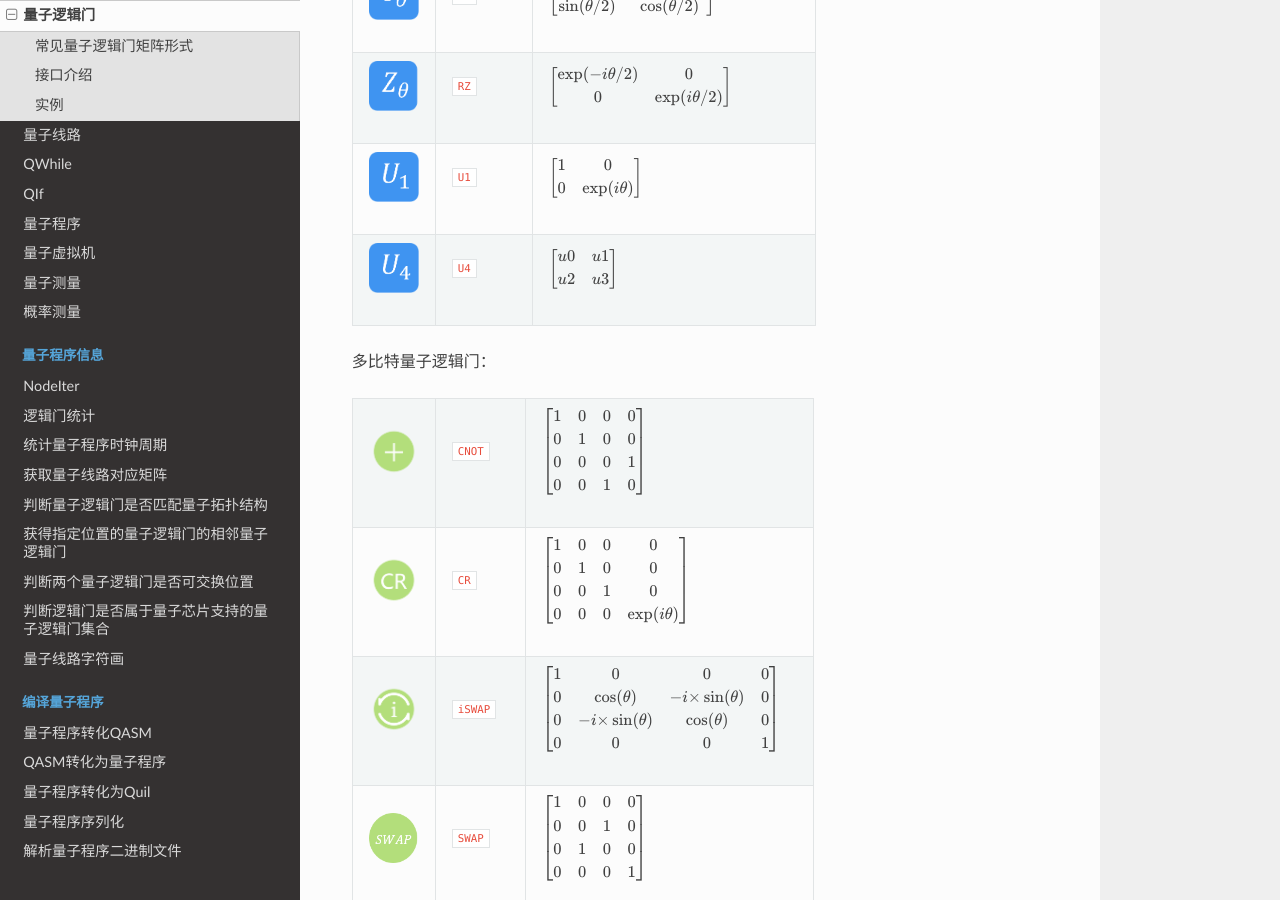
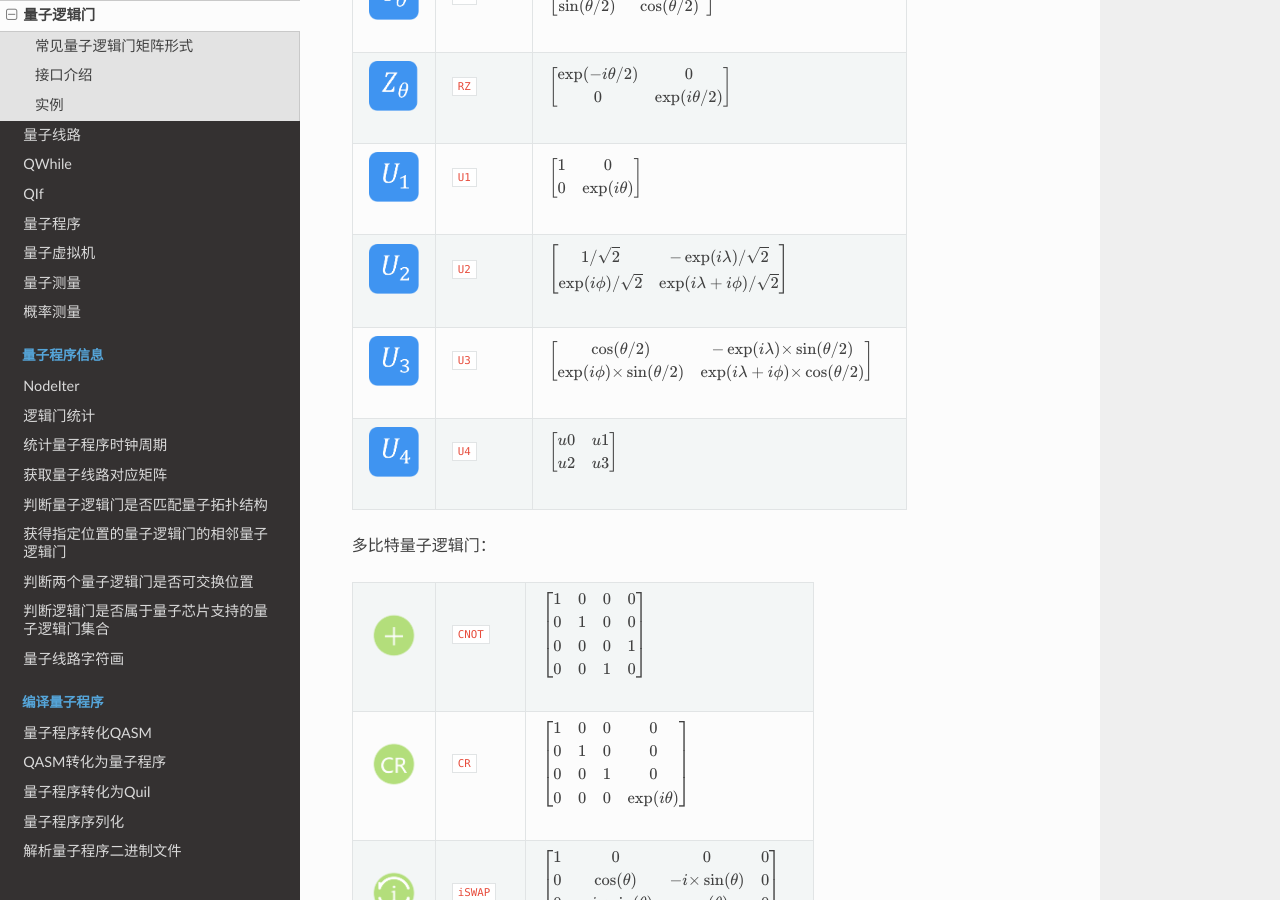
Before and after one commit to OriginQ/pyQPanda-Toturial, a Sphinx documentation site: the page built from source/QGate.rst, in a window 1280 px wide and 900 px high, scrolled down 1512 px. Built offline with Sphinx 7.4.7 and the Read the Docs theme 2.0.0, drawn with Linux system fonts in a browser that asks for light colours; pages that are not in the unit, such as notebooks, are missing from menus.

Commit message:
<fix> QGate 中添加U2、U3介绍

```diff
--- a/source/QGate.rst
+++ b/source/QGate.rst
@@ -66,6 +66,14 @@
    :width: 50px
    :height: 50px
 
+.. |U2| image:: images/QGate_U2.png
+   :width: 50px
+   :height: 50px
+
+.. |U3| image:: images/QGate_U3.png
+   :width: 50px
+   :height: 50px
+
 .. |U4| image:: images/QGate_U4.png
    :width: 50px
    :height: 50px
@@ -100,7 +108,7 @@
 
 单比特量子逻辑门：
 
-======================================================== ======================= =============================================================================
+======================================================== ======================= =========================================================================================================================================================================
 | |I|                                                     | ``I``                     | :math:`\begin{bmatrix} 1 & 0 \\ 0 & 1 \end{bmatrix}\quad`
 | |H|                                                     | ``Hadamard``              | :math:`\begin{bmatrix} 1/\sqrt {2} & 1/\sqrt {2} \\ 1/\sqrt {2} & -1/\sqrt {2} \end{bmatrix}\quad`
 | |T|                                                     | ``T``                     | :math:`\begin{bmatrix} 1 & 0 \\ 0 & \exp(i\pi / 4) \end{bmatrix}\quad`
@@ -115,8 +123,10 @@
 | |RY|                                                    | ``RY``                    | :math:`\begin{bmatrix} \cos(\theta/2) & -\sin(\theta/2) \\ \sin(\theta/2) & \cos(\theta/2) \end{bmatrix}\quad`
 | |RZ|                                                    | ``RZ``                    | :math:`\begin{bmatrix} \exp(-i\theta/2) & 0 \\ 0 & \exp(i\theta/2) \end{bmatrix}\quad`
 | |U1|                                                    | ``U1``                    | :math:`\begin{bmatrix} 1 & 0 \\ 0 & \exp(i\theta) \end{bmatrix}\quad`
+| |U2|                                                    | ``U2``                    | :math:`\begin{bmatrix} 1/\sqrt {2} & -\exp(i\lambda)/\sqrt {2} \\ \exp(i\phi)/\sqrt {2} & \exp(i\lambda+i\phi)/\sqrt {2} \end{bmatrix}\quad`
+| |U3|                                                    | ``U3``                    | :math:`\begin{bmatrix} \cos(\theta/2) & -\exp(i\lambda)×\sin(\theta/2) \\ \exp(i\phi)×\sin(\theta/2) & \exp(i\lambda+i\phi)×\cos(\theta/2) \end{bmatrix}\quad`
 | |U4|                                                    | ``U4``                    | :math:`\begin{bmatrix} u0 & u1 \\ u2 & u3 \end{bmatrix}\quad`
-======================================================== ======================= =============================================================================
+======================================================== ======================= =========================================================================================================================================================================
 
 多比特量子逻辑门：
 
```
